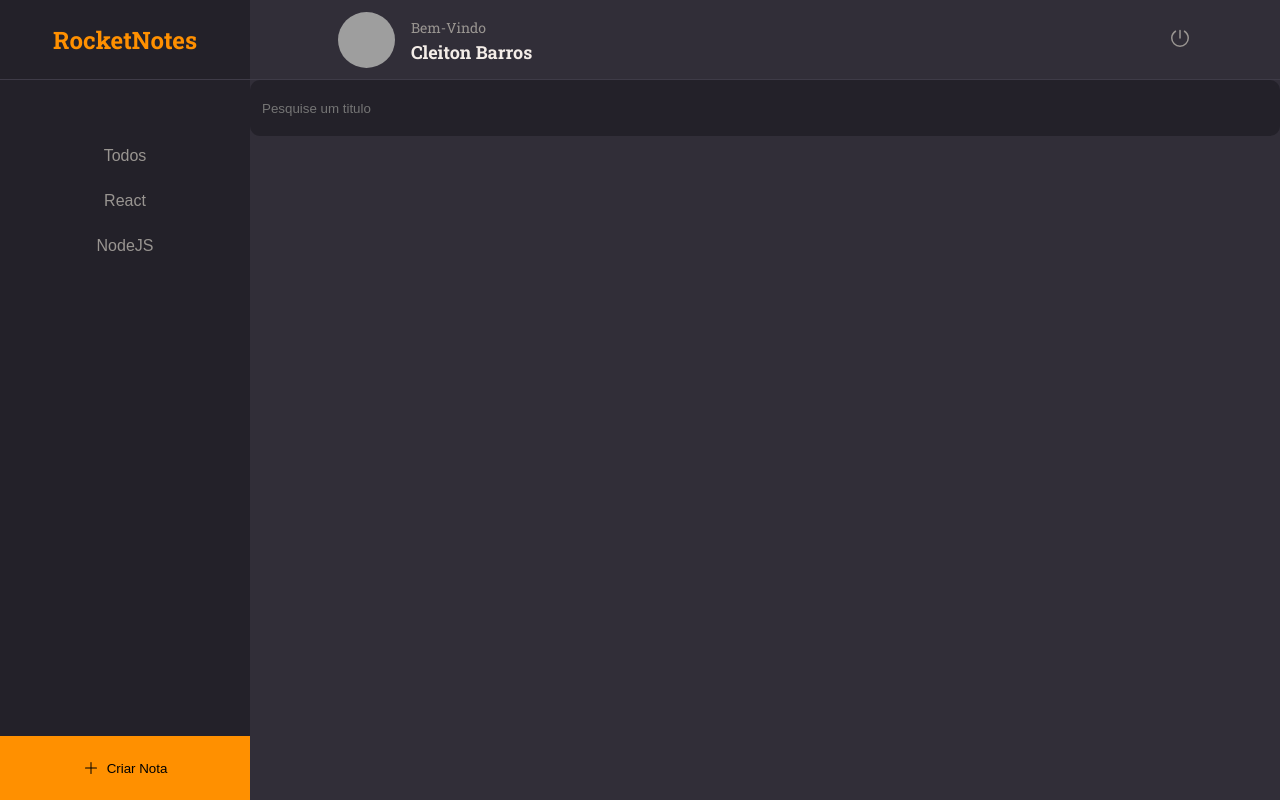
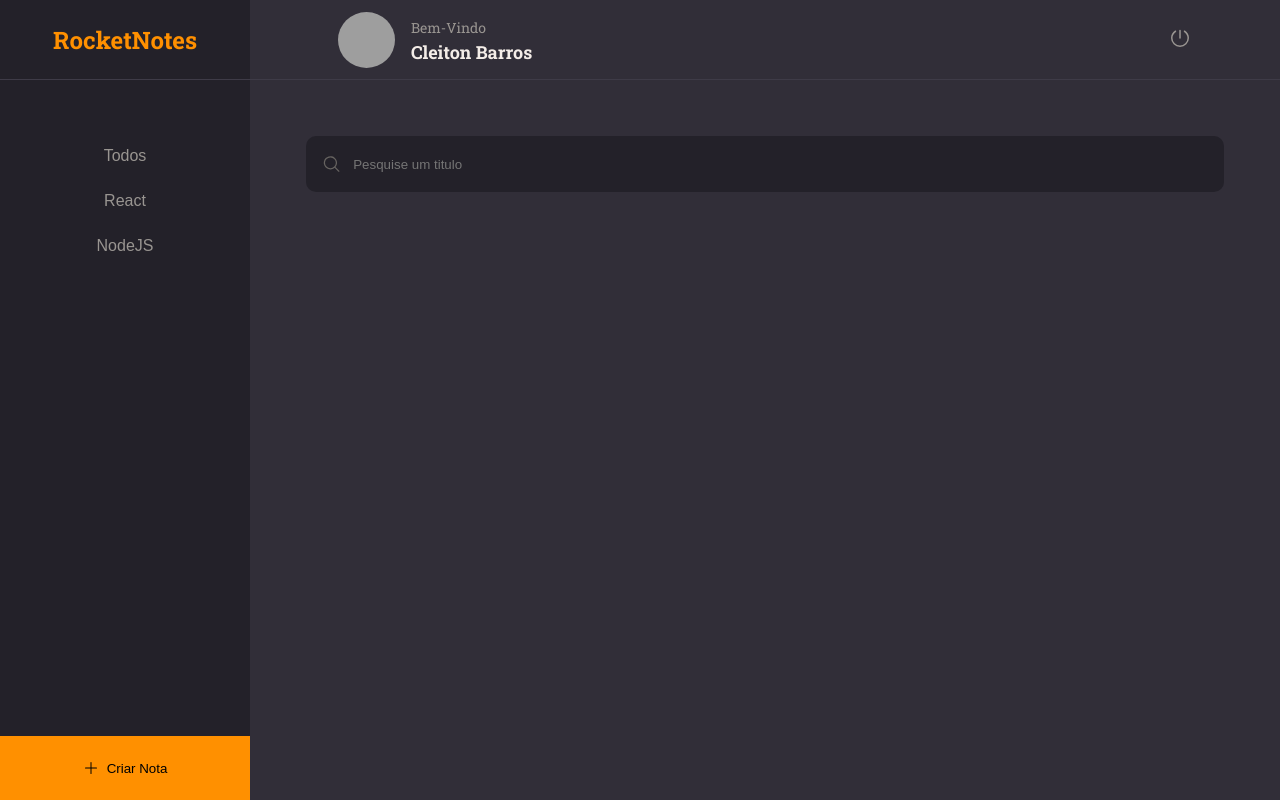
Before and after one commit to cleitonBarros/Rocketnotes, a React (Vite) app: page / in a window 1280 px wide. Built offline with nearby package versions, Linux system fonts and the light colour scheme; grey boxes are pictures that could not be loaded.

Commit message:
feat: adjust input components and add Icon

```diff
--- a/src/components/Input/styled.ts
+++ b/src/components/Input/styled.ts
@@ -23,9 +23,9 @@ export const Container = styled.div`
     &:placeholder {
       color: ${({ theme }) => theme.COLORS.GRAY_300};
     }
-
-    > svg {
-      margin-left: 1rem;
-    }
+  }
+  > svg {
+    font-size: 1.25rem;
+    margin-left: 1rem;
   }
 `;
--- a/src/pages/Home/index.tsx
+++ b/src/pages/Home/index.tsx
@@ -4,7 +4,7 @@ import { Input } from "../../components/Input";
 
 import * as S from "./styled";
 
-import { Plus } from "@phosphor-icons/react";
+import { MagnifyingGlass, Plus } from "@phosphor-icons/react";
 
 export function Home() {
   return (
@@ -25,7 +25,7 @@ export function Home() {
         </li>
       </S.Menu>
       <S.Search>
-        <Input placeholder="Pesquise um titulo" />
+        <Input icon={<MagnifyingGlass />} placeholder="Pesquise um titulo" />
       </S.Search>
       <S.Content></S.Content>
       <S.NewNotes>
--- a/src/pages/Home/styled.ts
+++ b/src/pages/Home/styled.ts
@@ -44,6 +44,7 @@ export const Menu = styled.ul`
 
 export const Search = styled.div`
   grid-area: search;
+  padding: 3.5rem 3.5rem 0;
 `;
 
 export const Content = styled.div`
```
